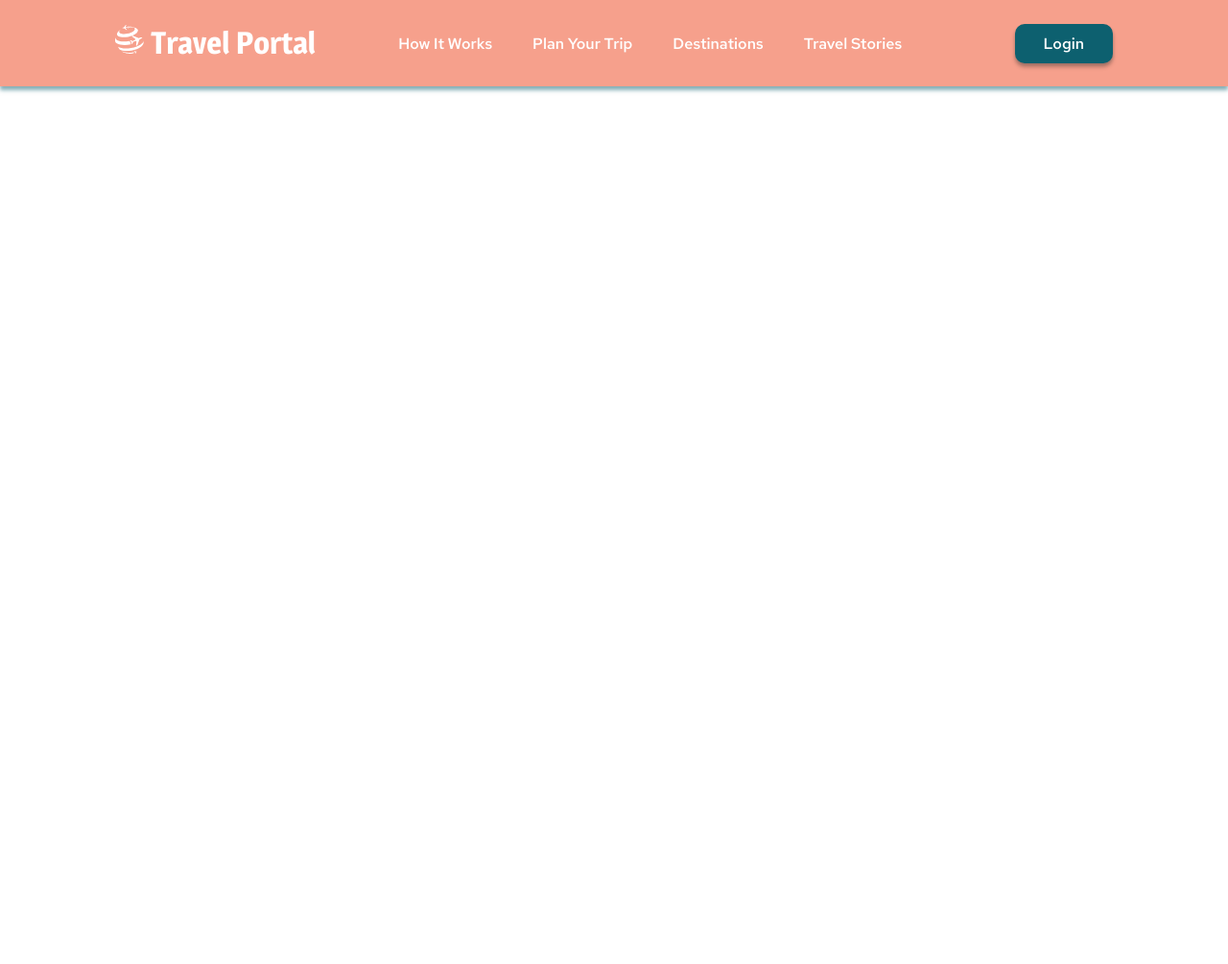
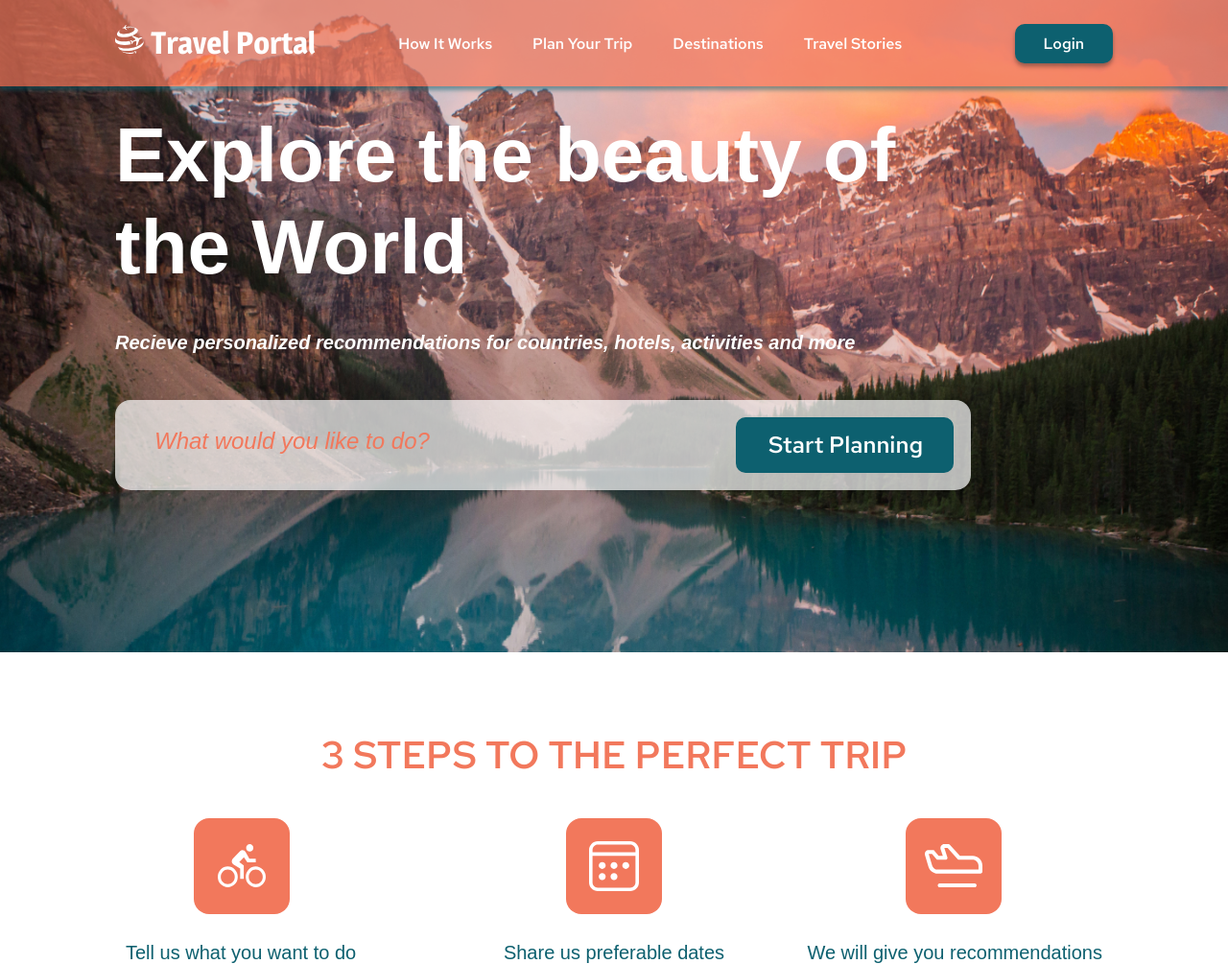
Before and after one commit to pshigotskaya26/travel, a website: page travel/index.html in a window 1280 px wide. Shown: the whole page at 96% size. Before the commit the page ends 800 px from the top, so only its background shows below. Drawn offline with Linux system fonts and the light colour scheme; a web font is replaced by a local one.

Commit message:
feat: add main, preview and steps sections

```diff
--- a/travel/index.html
+++ b/travel/index.html
@@ -32,6 +32,59 @@
 		</div>
 	</header>
 
+    <main class="main container">
+		<section class="preview">
+			<div class="preview__container">
+				<div class="preview__content" id="plan">
+					<h1 class="preview__title">Explore the beauty of the World</h1>
+					<p class="preview__text">Recieve personalized recommendations for countries, hotels, activities and more</p>
+					<div class="preview__search">
+						<input class="search__input" type="search" placeholder="What would you like to do?">
+						<button class="button button_font-24">Start Planning</button>
+					</div>
+				</div>
+			</div>
+		</section>
+
+		<section class="steps steps__container" id="steps">
+			<h2 class="steps__title">3 steps to the perfect trip</h2>
+			<div class="steps__content">
+				<div class="step__column  step__column_start">
+					<div class="step__item">
+						<div class="step__icon step__icon_left">
+							<span class="icon-square icon-square_orange">
+								<span class="icon icon_bicycle"></span>
+							</span>
+						</div>
+						<p class="step__text step__text_left">Tell us what you want to do</p>
+					</div>
+				</div>
+
+				<div class="step__column">
+					<div class="step__item">
+						<div class="step__icon">
+							<span class="icon-square icon-square_orange">
+								<span class="icon icon_date"></span>
+							</span>
+						</div>
+						<p class="step__text">Share us preferable dates</p>
+					</div>
+				</div>
+
+				<div class="step__column step__column_end">
+					<div class="step__item">
+						<div class="step__icon step__icon_right">
+							<span class="icon-square icon-square_orange">
+								<span class="icon icon_hand"></span>
+							</span>
+						</div>
+						<p class="step__text step__text_right">We will give you recommendations</p>
+					</div>
+				</div>
+			</div>
+		</section>
+
+    </main>
 
 	<script src="index.js"></script>
 </body>
```
